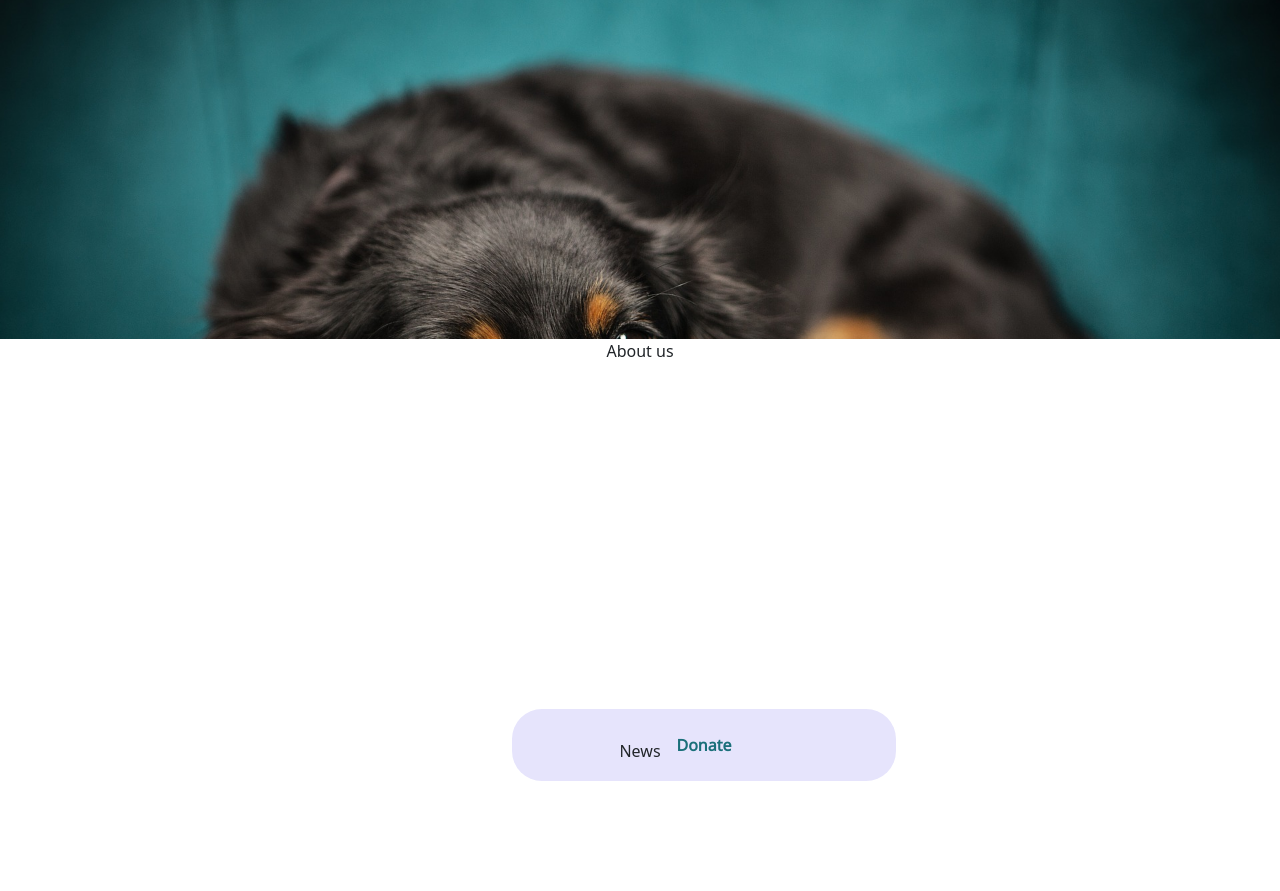
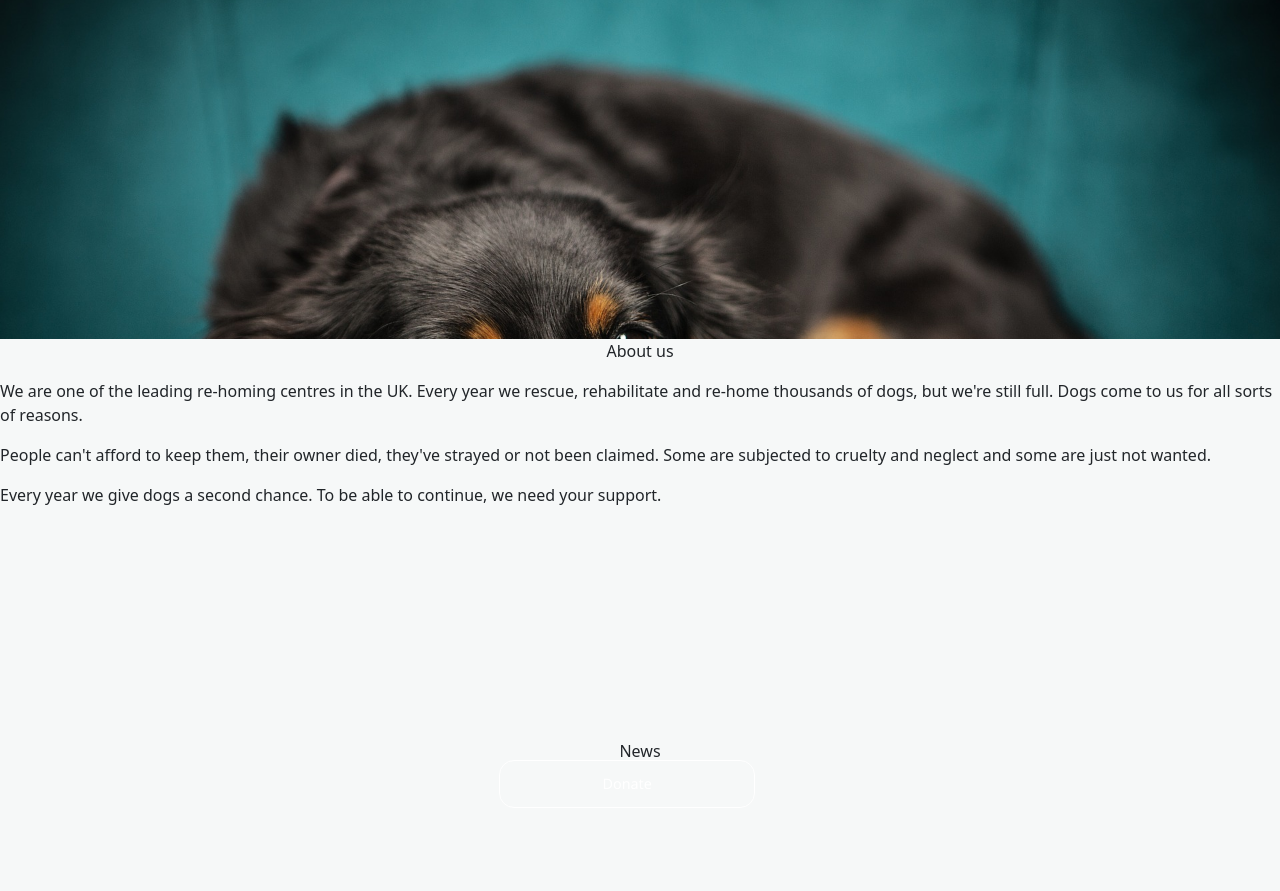
Before and after one commit to shomadutt/londonDogsHome, a website: page index.html in a window 1280 px wide. Shown: the part 61-952 px from the top of the page. Drawn offline with nearby package versions, Linux system fonts and the light colour scheme.

Commit message:
Donate button

```diff
--- a/index.html
+++ b/index.html
@@ -24,7 +24,7 @@
 
   <body>
     <section id="landingPage">
-      <nav class="navbar navbar-expand-lg navbar-light">
+      <nav class="navbar navbar-expand-lg navbar-dark">
         <a class="navbar-brand" href="#">
           <div class="row">
             <div class="col"><p id="brandTitle">London Dogs Home</p></div>
@@ -68,6 +68,20 @@
 
     <section id="about">
       <p class="sectionTitle">About us</p>
+      <p id="leadingPara">
+        We are one of the leading re-homing centres in the UK. Every year we
+        rescue, rehabilitate and re-home thousands of dogs, but we're still
+        full. Dogs come to us for all sorts of reasons.
+      </p>
+      <p>
+        People can't afford to keep them, their owner died, they've strayed or
+        not been claimed. Some are subjected to cruelty and neglect and some are
+        just not wanted.<br />
+      </p>
+      <p>
+        Every year we give dogs a second chance. To be able to continue, we need
+        your support.
+      </p>
     </section>
 
     <section id="news">
--- a/styles/style.scss
+++ b/styles/style.scss
@@ -1,12 +1,15 @@
-body {
-  margin: 0;
-  padding: 0;
-}
+$navFontcolour: rgb(230, 228, 252) !important;
+$sectionBkgdColour: rgb(246, 248, 248);
 
 @mixin flexCenter() {
   display: flex;
   justify-content: center;
   align-items: center;
+}
+
+body {
+  margin: 0;
+  padding: 0;
 }
 
 #landingPage {
@@ -22,9 +25,8 @@ section {
   .sectionTitle {
     @include flexCenter();
   }
+  background-color: $sectionBkgdColour;
 }
-
-$navFontcolour: rgb(230, 228, 252) !important;
 
 nav {
   padding: 8%;
@@ -44,17 +46,22 @@ nav {
 }
 
 #donate {
-  border-radius: 30px;
-  background-color: $navFontcolour;
-  margin-top: 55%;
-  width: 30vw;
-  height: 9vh;
-  font-weight: 600;
-  margin-left: 40%;
-  color: rgb(26, 111, 122);
-  border: none;
+  // border-radius: 30px;
+  background-color: transparent;
+  margin-top: 59%;
+  // width: 30vw;
+  // height: 9vh;
+  width: 20vw;
+  height: 6vh;
+  border-radius: 15px;
+  font-weight: 500;
+  font-size: 0.9em;
+  margin-left: 39%;
+  color: white;
+  border: 1px solid white;
   &:hover {
-    color: white;
+    background-color: rgb(248, 248, 248) !important;
+    color: rgb(3, 93, 105);
   }
 }
 
@@ -74,3 +81,20 @@ nav {
     width: 100%;
   }
 }
+
+#leadingPara {
+  animation-duration: 3s;
+  animation-name: slideup;
+}
+
+@keyframes slideup {
+  from {
+    margin-bottom: 100%;
+    height: 300%;
+  }
+
+  to {
+    margin-top: 0%;
+    height: 100%;
+  }
+}
```
Also changed, not shown: styles/style.css, 1 other file.
